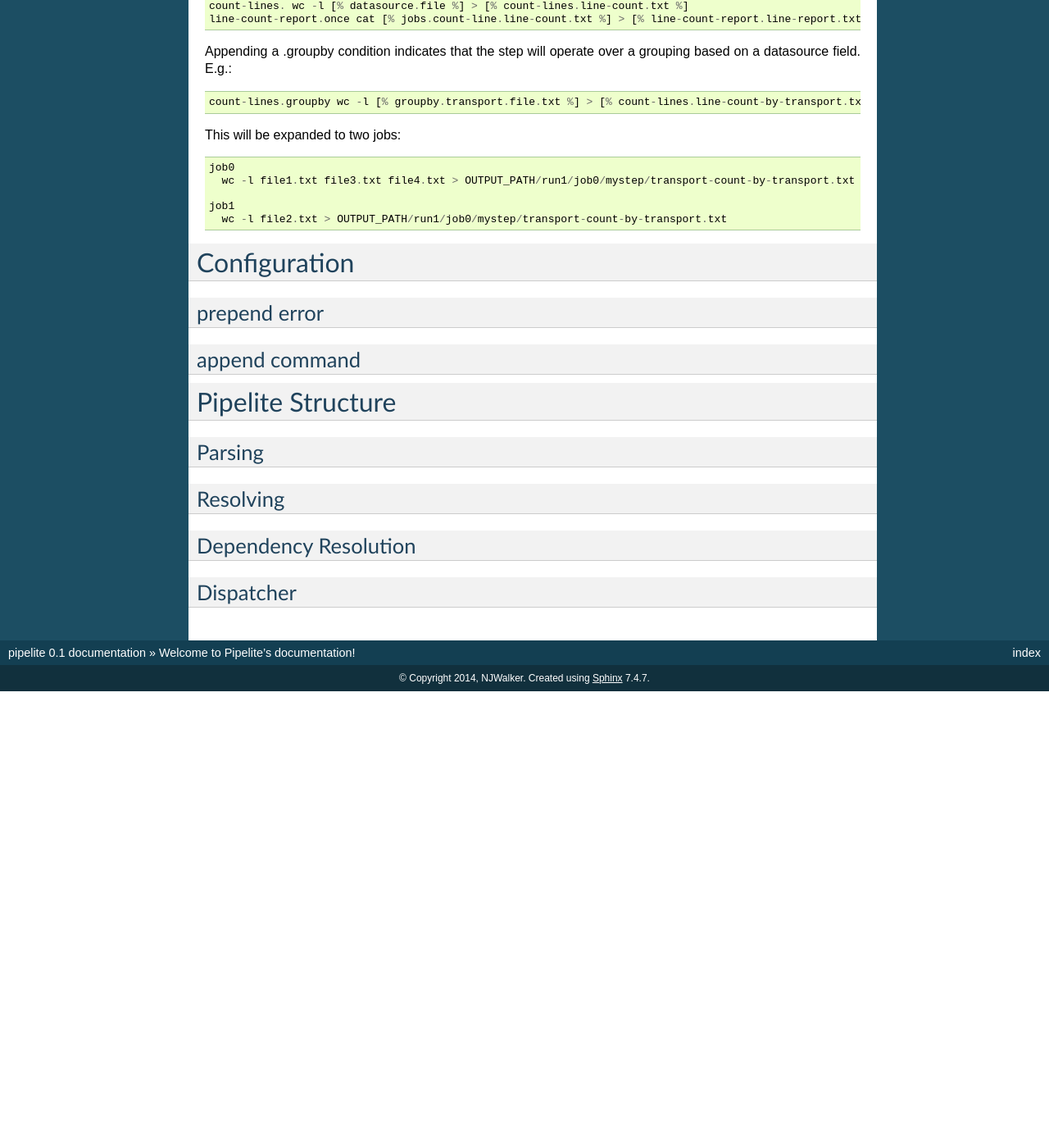
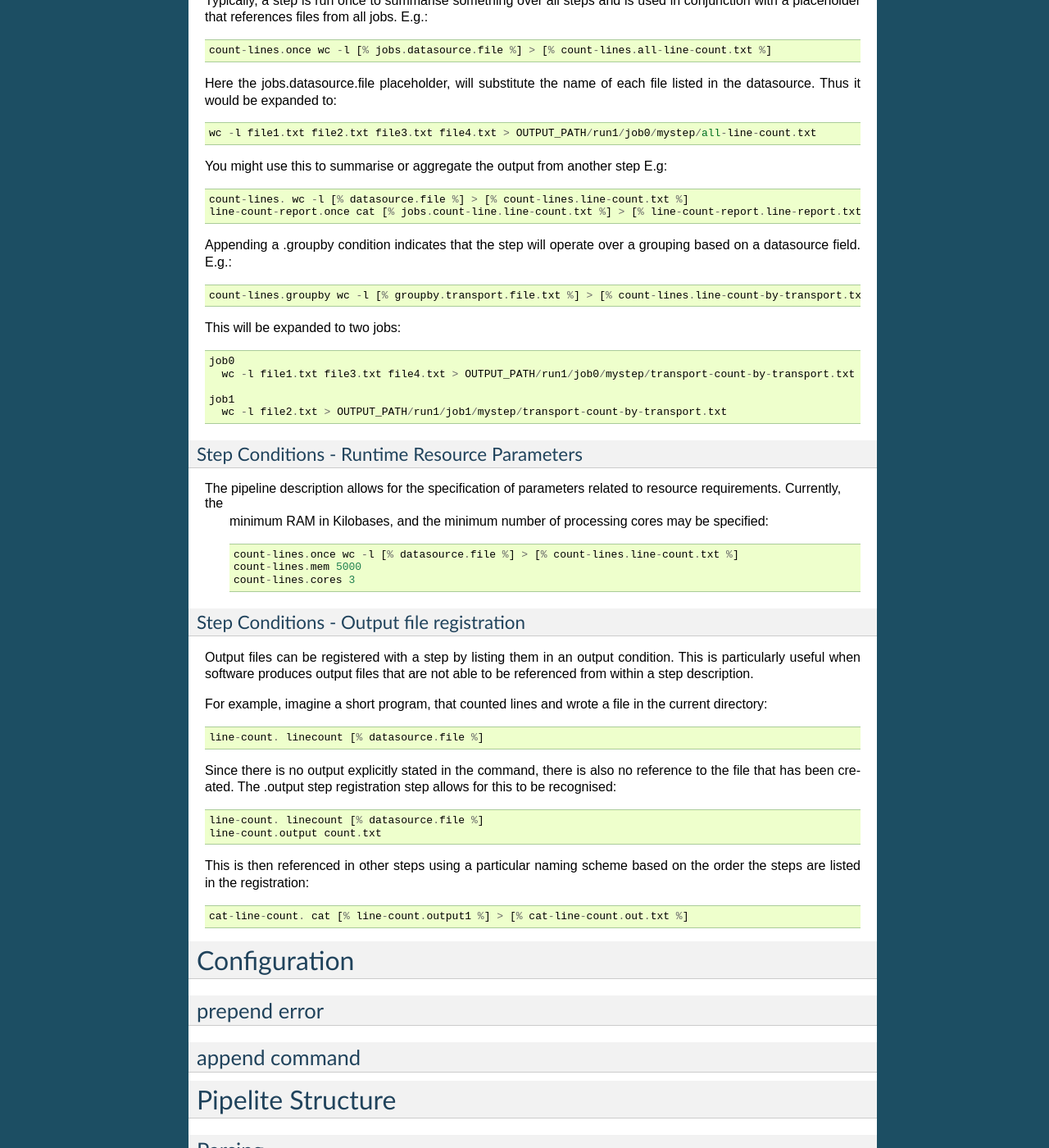
Before and after one commit to njgit/App-Pipeline-Lite, a Sphinx documentation site: the page built from docs/index.rst, in a window 1280 px wide and 1400 px high, scrolled down 8534 px. Shown: the whole window at 82% size. Built offline with Sphinx 7.4.7, drawn with Linux system fonts in a browser that asks for light colours; pages that are not in the unit, such as notebooks, are missing from menus; before the commit the page ends 9377 px from its top, so only the background shows below that; some of the changed text lies outside the part shown.

Commit message:
update doc

```diff
--- a/docs/index.rst
+++ b/docs/index.rst
@@ -485,6 +485,19 @@
        wc -l ~/file.txt > ~/file-line-count.txt
 
 
+Templating a step and referencing
+^^^^^^^^^^^^^^^^^^^^^^^^^^^^^^^^^
+
+To template the step, the [%, and %] brackets are used to indicate that these are placeholders and vary
+over a designated datasource::
+
+    count-lines. wc -l [% datasource.filename %] > [% count-lines.line-count.txt %]
+
+Another step can be constructed that references the output of the command above::
+
+    cat-line-count. cat [% count-lines.line-count.txt %] > [% cat-line-count.out.txt %]
+
+
 Step Conditions
 ^^^^^^^^^^^^^^^
 
@@ -520,8 +533,39 @@
      wc -l file1.txt file3.txt file4.txt > OUTPUT_PATH/run1/job0/mystep/transport-count-by-transport.txt
 
    job1
-     wc -l file2.txt > OUTPUT_PATH/run1/job0/mystep/transport-count-by-transport.txt
+     wc -l file2.txt > OUTPUT_PATH/run1/job1/mystep/transport-count-by-transport.txt
 
+
+Step Conditions - Runtime Resource Parameters
+^^^^^^^^^^^^^^^^^^^^^^^^^^^^^^^^^^^^^^^^^^^^^
+
+The pipeline description allows for the specification of parameters related to resource requirements. Currently, the
+ minimum RAM in Kilobases, and the minimum number of processing cores may be specified::
+
+    count-lines.once wc -l [% datasource.file %] > [% count-lines.line-count.txt %]
+    count-lines.mem 5000
+    count-lines.cores 3
+
+
+Step Conditions - Output file registration
+^^^^^^^^^^^^^^^^^^^^^^^^^^^^^^^^^^^^^^^^^^
+
+Output files can be registered with a step by listing them in an output condition. This is particularly useful
+when software produces output files that are not able to be referenced from within a step description.
+
+For example, imagine a short program, that counted lines and wrote a file in the current directory::
+
+   line-count. linecount [% datasource.file %]
+
+Since there is no output explicitly stated in the command, there is also no reference to the file that has been created.
+The .output step registration step allows for this to be recognised::
+
+   line-count. linecount [% datasource.file %]
+   line-count.output count.txt
+
+This is then referenced in other steps using a particular naming scheme based on the order the steps are listed in the registration::
+
+  cat-line-count. cat [% line-count.output1 %] > [% cat-line-count.out.txt %]
 
 
 Configuration
```
